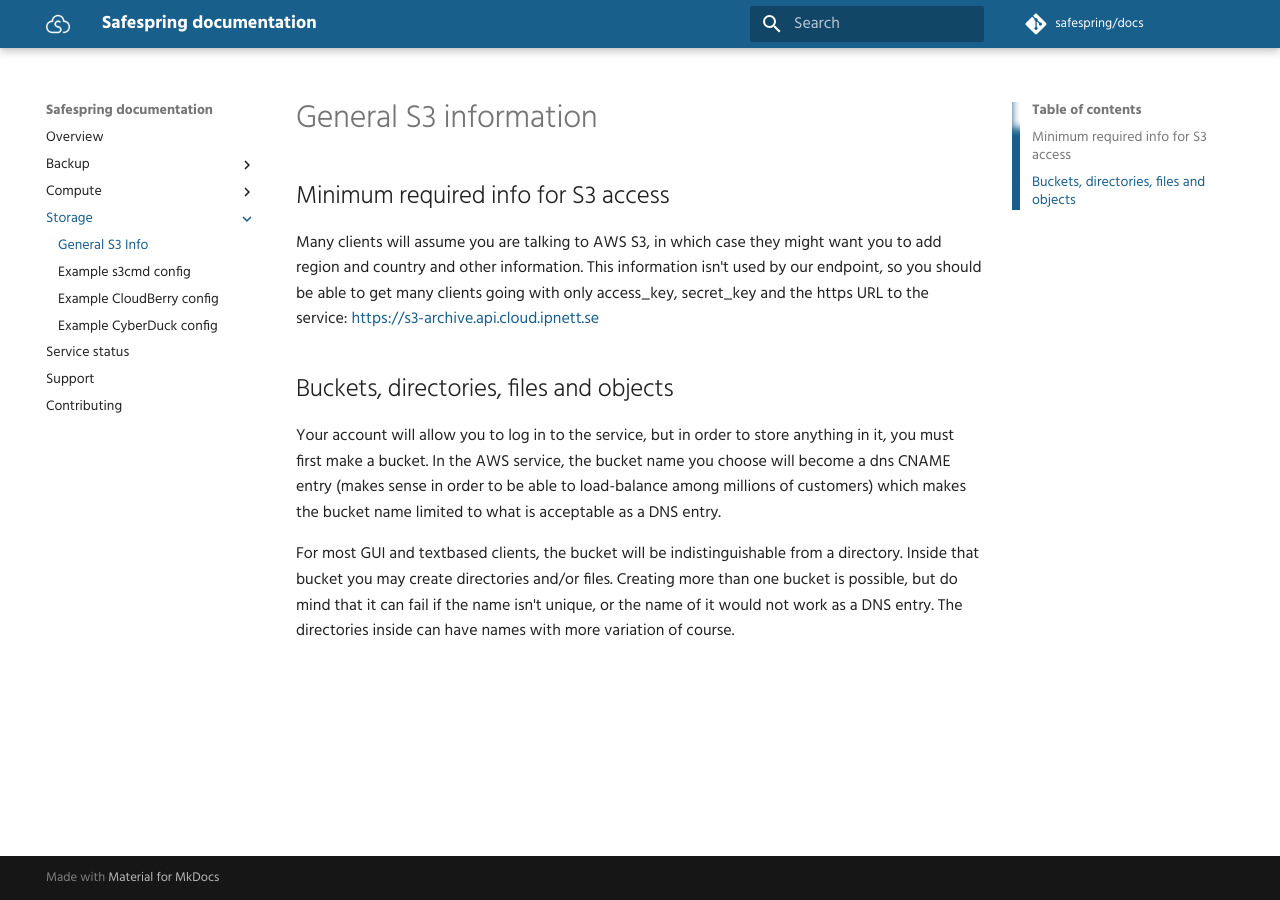
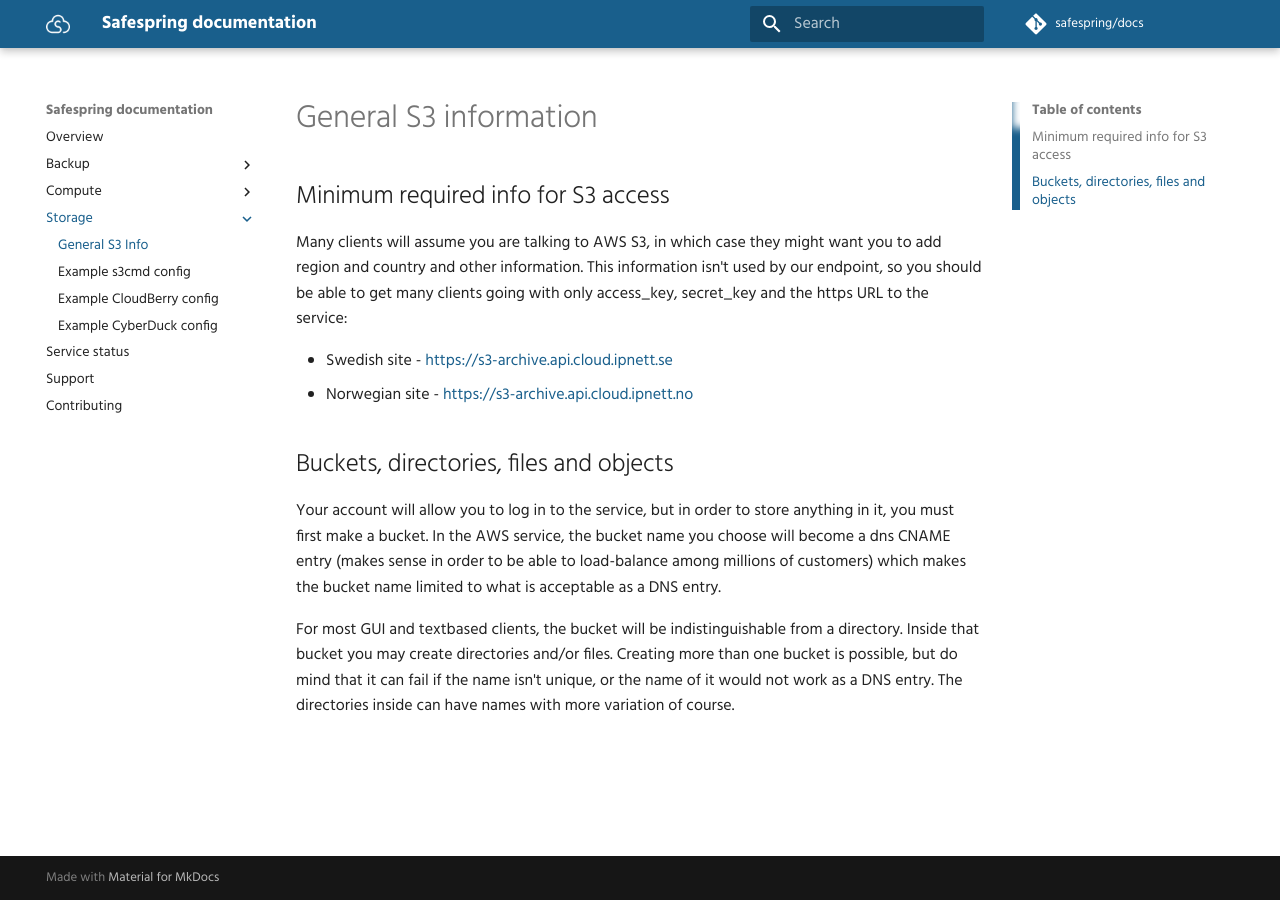
Before and after one commit to safespring/docs, an MkDocs documentation site: the page built from content/storage/generalinfo.md, in a window 1280 px wide. Built offline with MkDocs 1.6.1 and Material for MkDocs 9.7.7, drawn with Linux system fonts in a browser that asks for light colours; comment, search, counter and statistics services are not loaded; old or Windows-style settings are respelled for this version of MkDocs.

Commit message:
Add endpoint URL for .no site also

```diff
--- a/content/storage/generalinfo.md
+++ b/content/storage/generalinfo.md
@@ -3,7 +3,9 @@
 ## Minimum required info for S3 access
 
 Many clients will assume you are talking to AWS S3, in which case they might want you to add region and country and other information. This information isn't used by our endpoint, so you should be able to get many clients going with only access_key, secret_key and the https URL to the service:
-    https://s3-archive.api.cloud.ipnett.se
+
++ Swedish site - https://s3-archive.api.cloud.ipnett.se
++ Norwegian site - https://s3-archive.api.cloud.ipnett.no
 
 ## Buckets, directories, files and objects
 
```
